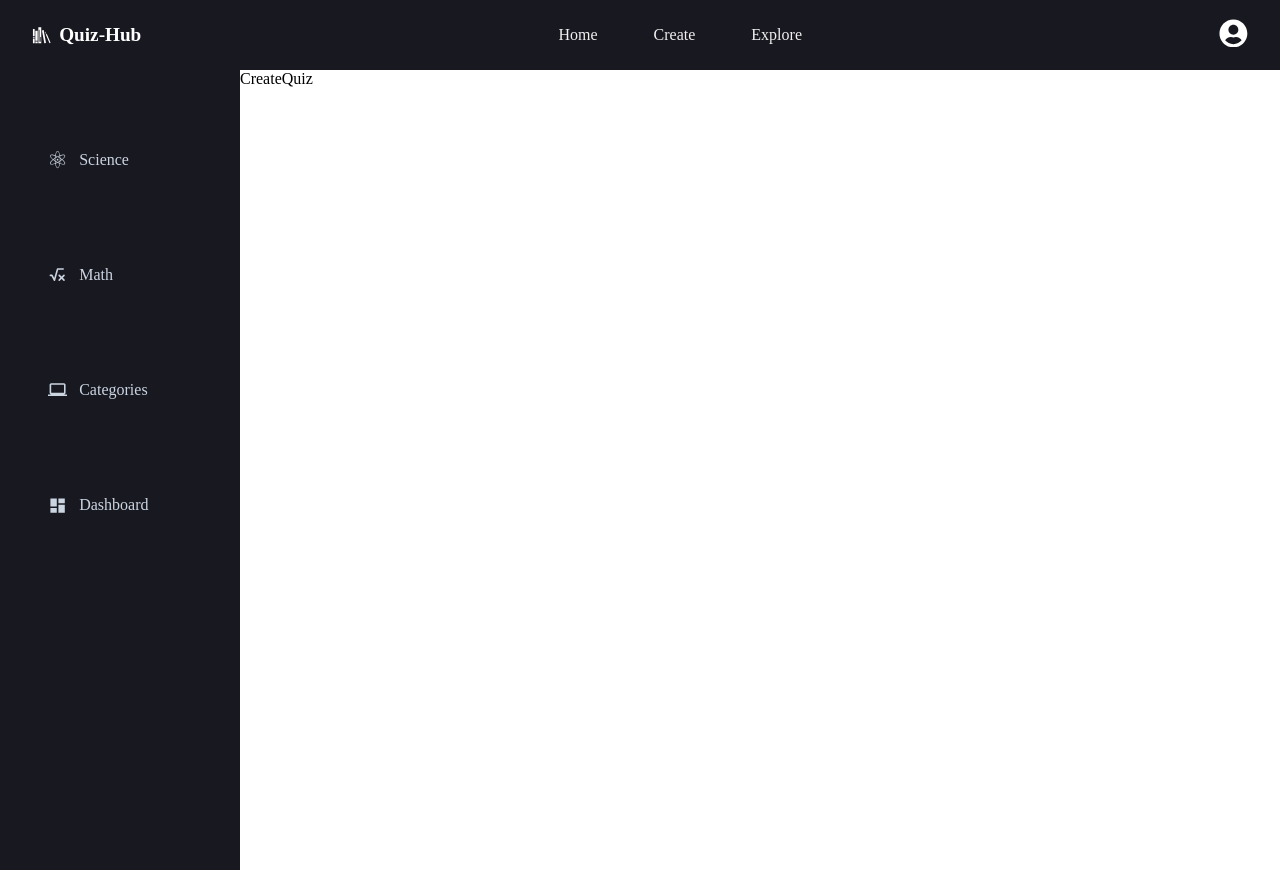
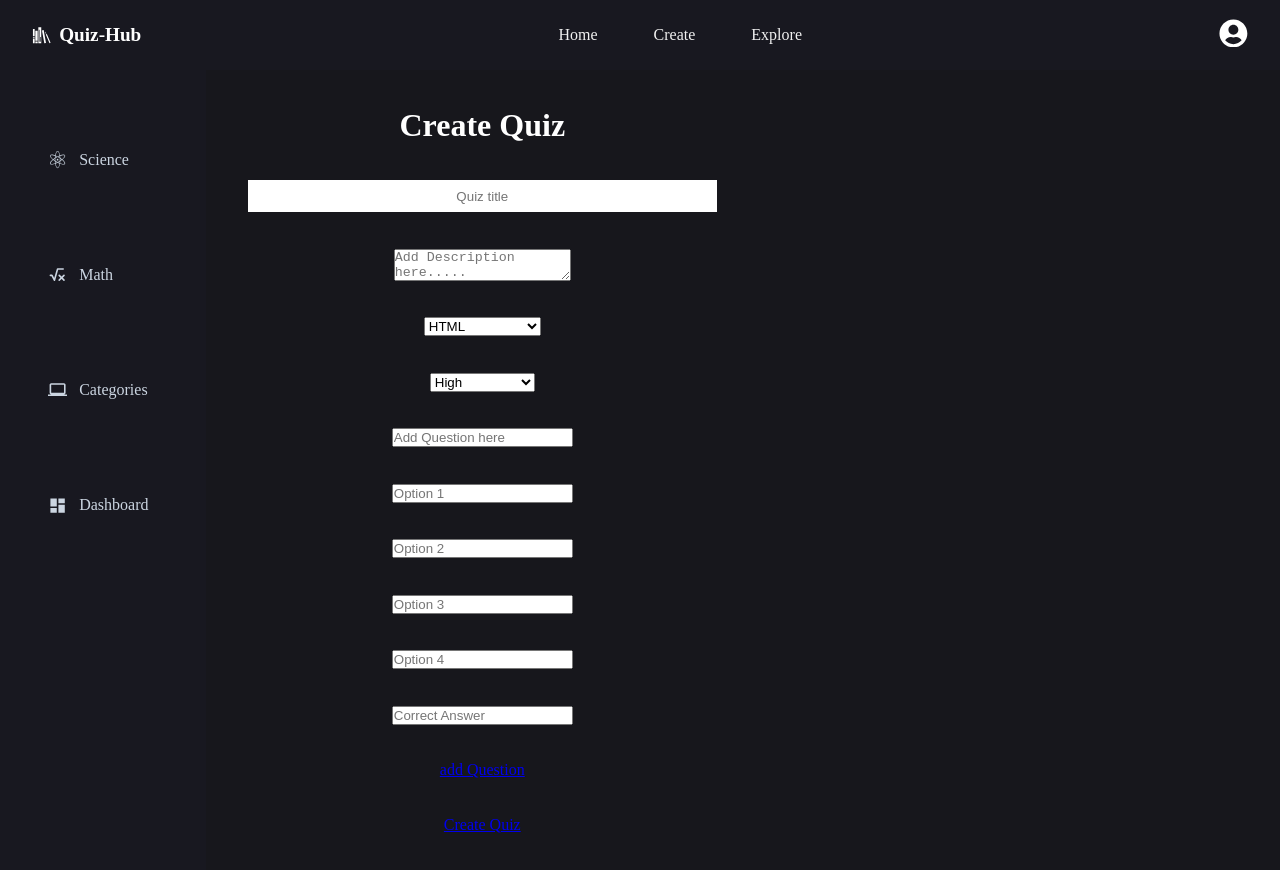
Before and after one commit to Saim1-Siddiqui/Quiz-hub2.0, a React (Vite) app in the folder quiz-hub/: page /CreateQuiz in a window 1280 px wide. Built offline with nearby package versions, Linux system fonts and the light colour scheme.

Commit message:
working on create Quiz

```diff
--- a/quiz-hub/src/pages/Quiz/CreateQuiz.css
+++ b/quiz-hub/src/pages/Quiz/CreateQuiz.css
@@ -0,0 +1,23 @@
+.create-container{
+  height: 100vh;
+  width: 100vw;
+  display: flex;
+  padding-inline: 1rem;
+  background: #17171c;
+  color: #ffffff ;
+}
+.create-form{
+    height: 100%;
+    width: 50%;
+    display: flex;
+    flex-direction: column;
+    align-items: center;
+    justify-content: space-evenly;
+}
+.create-item{
+  width: 90%;
+  height: 2rem;
+  text-align: center;
+  outline: none;
+  border: none;
+}
--- a/quiz-hub/src/pages/Quiz/CreateQuiz.jsx
+++ b/quiz-hub/src/pages/Quiz/CreateQuiz.jsx
@@ -1,9 +1,49 @@
 import React from 'react'
 import './CreateQuiz.css'
+import {NavLink} from 'react-router-dom'
 
 function CreateQuiz() {
   return (
-    <div>CreateQuiz</div>
+    <div className='create-container' >
+        <form className='create-form' >
+          <h1>Create Quiz</h1>
+          <input type="text" placeholder='Quiz title' className='create-item' />
+          <textarea name="" id="" placeholder='Add Description here.....'></textarea>
+          <select name="" id="">
+            <option value="cetagory" disabled>
+              Select Cetagory
+            </option>
+            <option value="html">
+              HTML
+            </option>
+             <option value="css">
+              Css
+            </option>
+             <option value="javascript">
+              Java Script
+            </option>
+             <option value="react">
+              React
+            </option>
+          </select>
+          <select name="" id="">
+            <option value="difficulty" disabled >Diffculty Level</option>
+            <option value="high">High</option>
+            <option value="medium">Medium</option>
+            <option value="low">Low</option>
+          </select>
+          <input type="text" placeholder='Add Question here '  />
+          <input type="text" placeholder='Option 1'  />
+          <input type="text" placeholder='Option 2'  />
+          <input type="text" placeholder='Option 3'  />
+          <input type="text" placeholder='Option 4'  />
+          <input type="text" placeholder='Correct Answer' />
+          <NavLink>add Question</NavLink>
+          <NavLink>Create Quiz</NavLink>
+
+        </form>
+      <div className="create-right"></div>
+    </div>
   )
 }
 
--- a/quiz-hub/src/pages/Quiz/QuizIntro.css
+++ b/quiz-hub/src/pages/Quiz/QuizIntro.css
@@ -9,6 +9,7 @@
     /* justify-content: center; */
     align-items: center;
     /* padding-inline: 1rem; */
+
 }
 .hero-image{
  width: 100%;
@@ -64,6 +65,7 @@ height: 100%;
 .Quiz-level{
 
     height: auto;
+    width: 100%;
 
 
 }
@@ -75,24 +77,32 @@ margin-top: 1.5rem;
   display: flex;
   justify-content: center;
   width: 100%;
-  height: 4rem;
+  height: 3rem;
   align-items: center;
 }
 
-.start-nav {
-  background-color: #2a2b47;
-  border-radius: 30px;
-  padding: 0.75rem 2rem;
-  transition: background-color 0.3s ease;
-}
-
-.start-nav:hover {
+.start-link:hover {
   background-color: #44456a;
 }
 
 .start-link {
+   background-color: #2a2b47;
+  border-radius: 30px;
+  padding: 0.75rem 2rem;
+
   text-decoration: none;
   color: white;
   font-size: 1.1rem;
   font-weight: bold;
+  transition: background-color 0.3s ease;
 }
+.bottom-wrap{
+
+  height: auto;
+  display: flex;
+  justify-content: space-evenly;
+}
+.Intro-border-bottom{
+  border-top: 2px solid white ;
+  width: 40%;
+}
--- a/quiz-hub/src/pages/Quiz/QuizIntro.jsx
+++ b/quiz-hub/src/pages/Quiz/QuizIntro.jsx
@@ -1,6 +1,7 @@
 import React, { useState } from 'react'
 import './QuizIntro.css'
 import {NavLink} from 'react-router-dom'
+import { FaArrowRight } from 'react-icons/fa';
 
 function QuizIntro() {
   const [quizData,setQuizData]=useState({
@@ -32,20 +33,20 @@ function QuizIntro() {
         <span>{quizData.time_limit}</span>
          </div>
         </div>
-        <div className="Quiz-level">
-           <p className='Intro-border-left'></p>
+       <div className='bottom-wrap'>
+         <div className="Quiz-level">
+           <p className='Intro-border-bottom'></p>
            <div className='diffculty-level'>
             <p className='offcolor'>Diffculty</p>
             <p>{quizData.diffculty_level}</p>
            </div>
            </div>
          <div className='startbutton'>
-  <div className="start-nav">
-    <NavLink to="/AttemptQuiz" className="start-link">
-      Start Quiz
+   <NavLink to="/AttemptQuiz" className="start-link ">
+      <FaArrowRight/>
     </NavLink>
-  </div>
 </div>
+       </div>
 
         </div>
 
```
Also changed, not shown: quiz-hub/src/assets/data.js (added, +42 -0 lines), quiz-hub/src/pages/Auth/Lending.jsx (line endings or trailing spaces).
